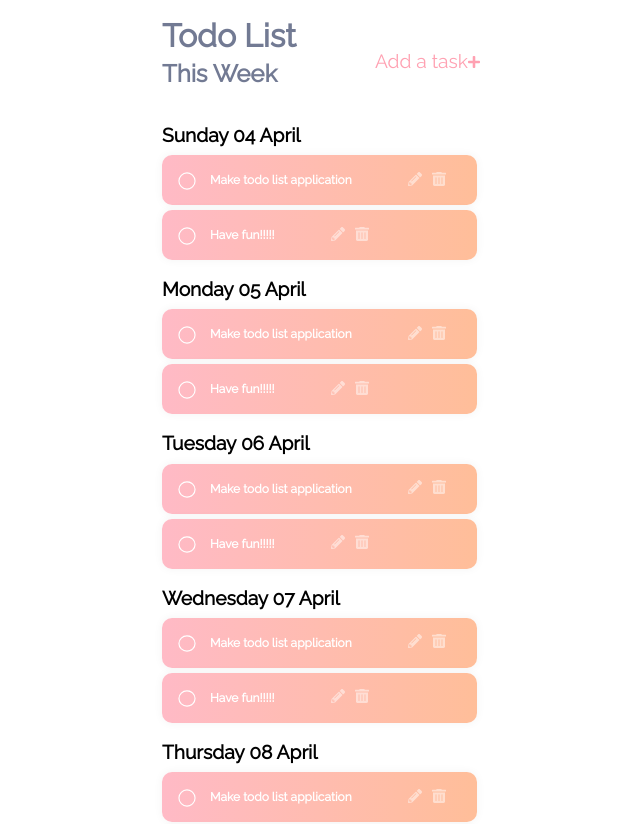
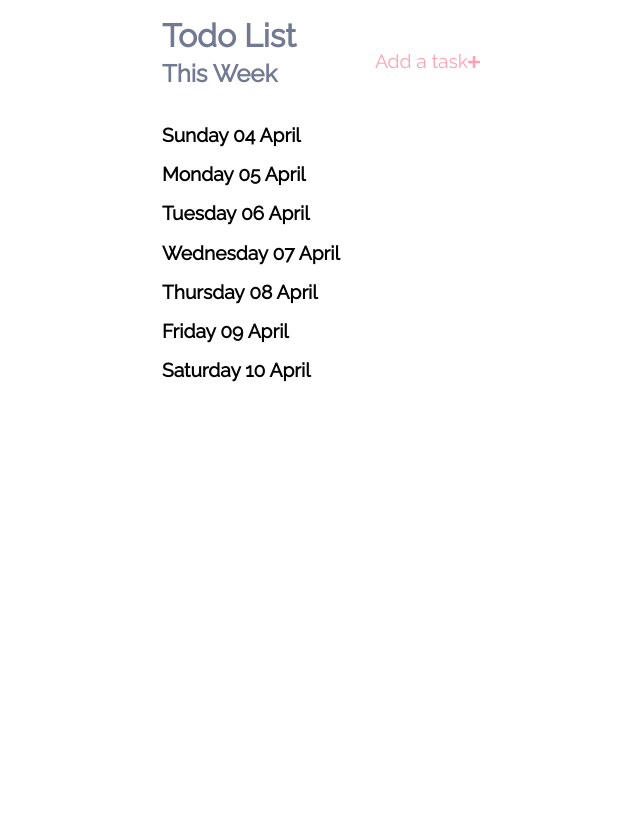
Before and after one commit to Wonjuny0804/React-Todo, a React (Create React App) app in the folder todolist/: page / in a window 1280 px wide. Shown: the top 824 px of the page, without its empty margins (318-958 px from the left). After the commit the page ends 800 px from the top, so only its background shows below. Built offline with nearby package versions, Linux system fonts and the light colour scheme.

Commit message:
feat: Modify state management

```diff
--- a/todolist/src/containers/DailyTodoList/DailyTodoList.js
+++ b/todolist/src/containers/DailyTodoList/DailyTodoList.js
@@ -1,40 +1,26 @@
 import { TodoItem } from 'containers';
 import { todoItem } from './DailyTodoList.module.scss';
-import { useSelector, useDispatch } from 'react-redux';
-import { editTodoAction, removeTodoAction } from 'redux/storage/Todos/Todos';
-import { bool } from 'prop-types'
-
-const todos = [
-  {
-    id: 1,
-    task: 'Make todo list application',
-    completed: false,
-  },
-  {
-    id: 2,
-    task: 'Have fun!!!!!',
-    completed: true,
-  },
-];
+import { useSelector } from 'react-redux';
 
 
+const DailyTodoList = ({ className, onEdit, onErase, date, todos }) => {
 
-const DailyTodoList = ({ className, onEdit, onErase, date }) => {
+  // const dailyTodo = useSelector(state => state[date]);
+
+
   return (
     <ul className={className}>
-      {todos.map(({ id, task, completed }) => {
-        return (
-          <li key={id} className={todoItem}>
-            <TodoItem date={date} id={id} completed={completed} value={task} onEdit={onEdit} onErase={onErase}/>
-          </li>
-        );
-      })}
+      {
+        todos?.map(({ id, content, completed }) => {
+            return (
+              <li key={id} className={todoItem}>
+                <TodoItem date={date} id={id} completed={completed} value={content} onEdit={onEdit} onErase={onErase}/>
+              </li>
+            );
+          })
+      }
     </ul>
   );
 };
 
 export default DailyTodoList;
-
-// DailyTodoList.propTypes = {
-//   completed: bool,
-// }
--- a/todolist/src/containers/ModalDialog/ModalDialog.js
+++ b/todolist/src/containers/ModalDialog/ModalDialog.js
@@ -3,8 +3,8 @@ import Portal from 'components/Portal/Portal';
 import { Dialog } from 'containers';
 import './ModalDialog.scss';
 
-// const dialogContainer = document.getElementById('dialog-container');
-// dialogContainer.classList.add('dialogContainer');
+const dialogContainer = document.getElementById('dialog-container');
+dialogContainer.classList.add('dialogContainer');
 
 export default function ModalDialog({ portalId = 'dialog-container' }) {
   return (
--- a/todolist/src/containers/WeeklyTodoList/WeeklyTodoList.js
+++ b/todolist/src/containers/WeeklyTodoList/WeeklyTodoList.js
@@ -11,7 +11,7 @@ const WeeklyTodoList = ({ containerClassName, ...restProps }) => {
   console.log(todoState);
 
 
-  const _todos = useSelector(state => state);
+  const todos = useSelector(state => state);
   const dispatch = useDispatch();
 
 
@@ -21,7 +21,7 @@ const WeeklyTodoList = ({ containerClassName, ...restProps }) => {
 
   const onTodoErase = (date, id) => {
     // get todo
-    const todo = _todos[date].filter(todo => todo.id === id);
+    const todo = todos[date].filter(todo => todo.id === id);
     dispatch(removeTodoAction(date, todo));
   }
 
@@ -32,7 +32,7 @@ const WeeklyTodoList = ({ containerClassName, ...restProps }) => {
         return (
           <li key={key} className={dailyTodoList}>
             <Heading level={2} children={day} className={todoListHeading} />
-            <DailyTodoList date={day} className={`${key}TodoList`} onEdit={onTodoEdit} onErase={onTodoErase}/>
+            <DailyTodoList date={day} className={`${key}TodoList`} onEdit={onTodoEdit} onErase={onTodoErase} todos={todos[day]}/>
           </li>
         );
       })}
```
